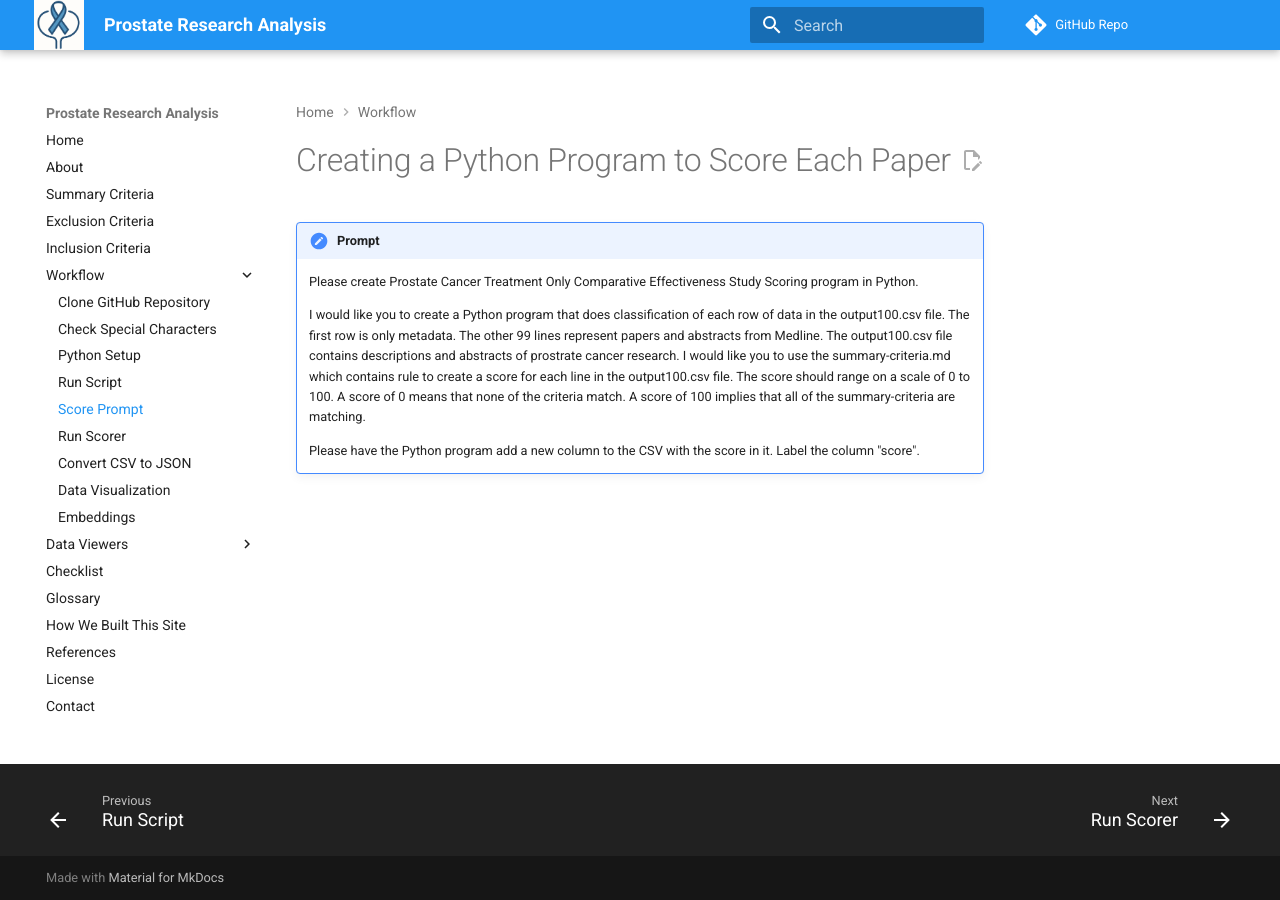
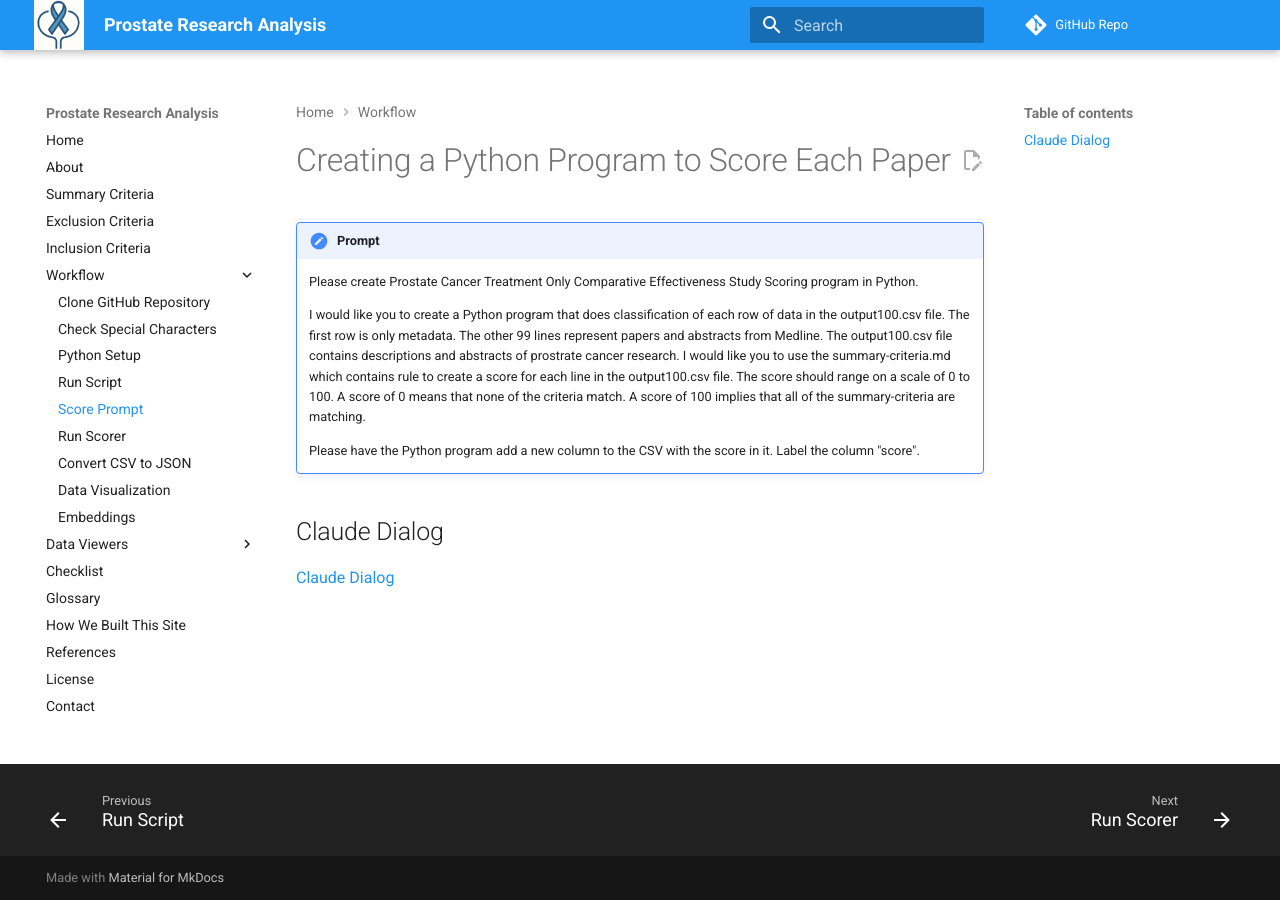
Before and after one commit to dmccreary/prostate-research-analysis, an MkDocs documentation site: the page built from docs/workflow/score-prompt.md, in a window 1280 px wide. Built offline with MkDocs 1.6.1 and Material for MkDocs 9.7.7, drawn with Linux system fonts in a browser that asks for light colours; comment, search, counter and statistics services are not loaded.

Commit message:
new score prompt

```diff
--- a/docs/workflow/score-prompt.md
+++ b/docs/workflow/score-prompt.md
@@ -6,3 +6,8 @@
     I would like you to create a Python program that does classification of each row of data in the output100.csv file.  The first row is only metadata.  The other 99 lines represent papers and abstracts from Medline.  The output100.csv file contains descriptions and abstracts of prostrate cancer research.  I would like you to use the summary-criteria.md which contains rule to create a score for each line in the output100.csv file.  The score should range on a scale of 0 to 100.  A score of 0 means that none of the criteria match.  A score of 100 implies that all of the summary-criteria are matching.
 
     Please have the Python program add a new column to the CSV with the score in it.  Label the column "score".
+
+
+## Claude Dialog
+
+[Claude Dialog](https://claude.ai/public/artifacts/dc5242bd-0f7b-4bb5-8bdc-b4e9cccee0a7)
```
